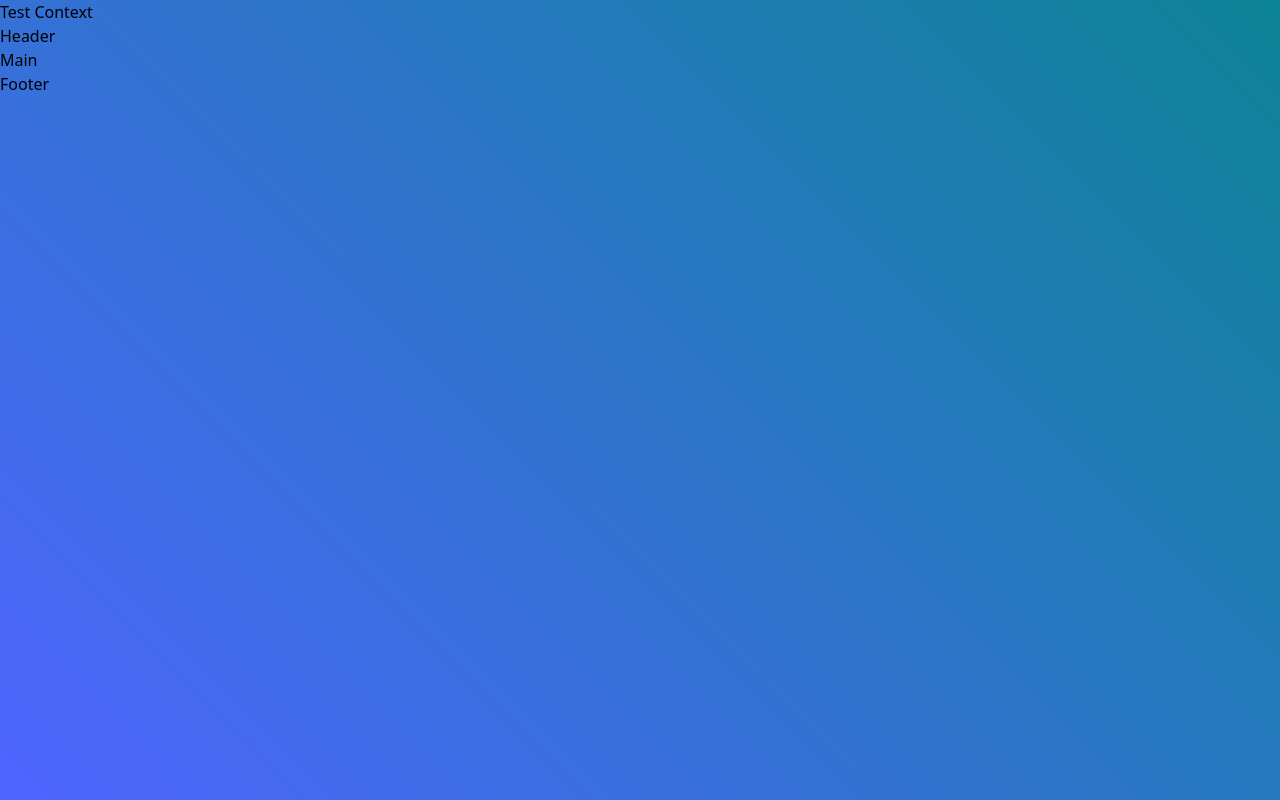
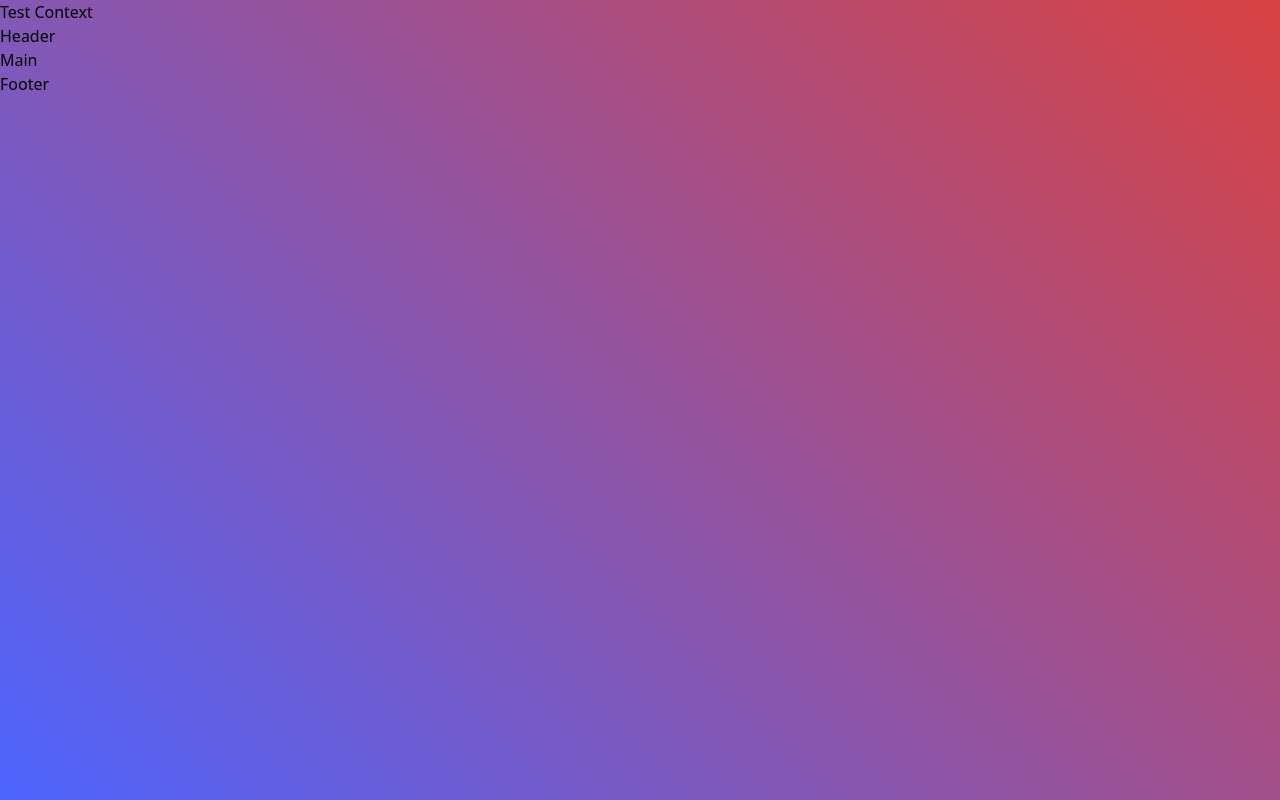
Before and after one commit to emonsalves/DFL-REACT-II-ROUTER-II, a React (Vite) app: page / in a window 1280 px wide. Built offline with nearby package versions, Linux system fonts and the light colour scheme.

Commit message:
Change : bg- color

```diff
--- a/src/index.css
+++ b/src/index.css
@@ -9,7 +9,7 @@
   padding: 0;
   box-sizing: border-box;
   min-height: 100vh;
-  background: linear-gradient(45deg, #4e65ff, #0d8496)
+  background: linear-gradient(45deg, #4e65ff, #d84242)
 }
 
 @tailwind base;
```
